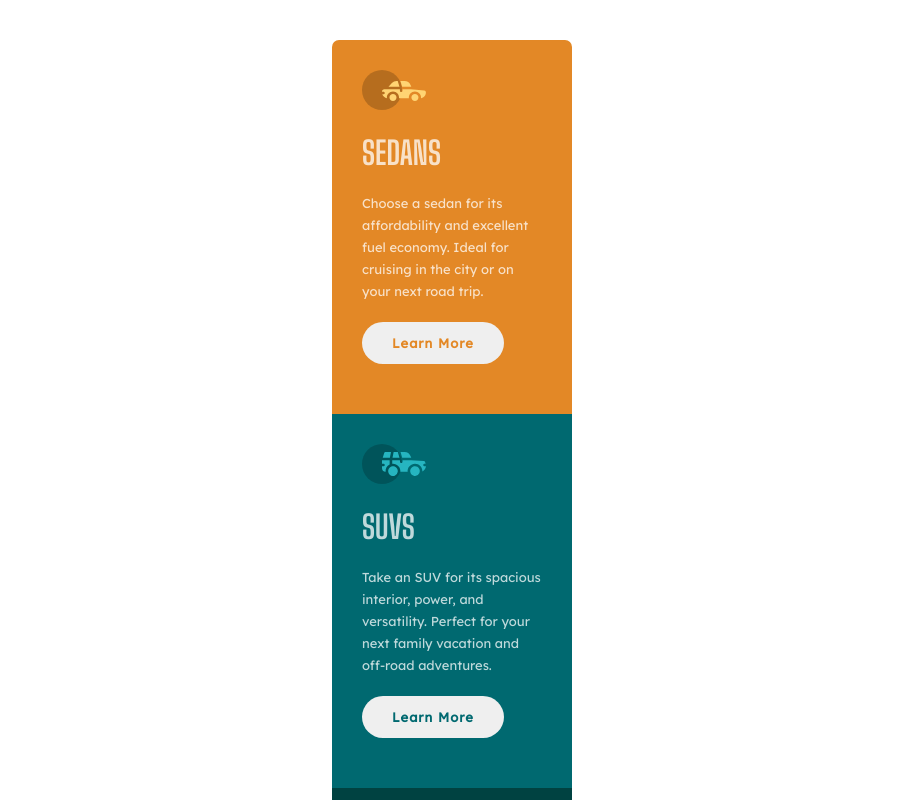
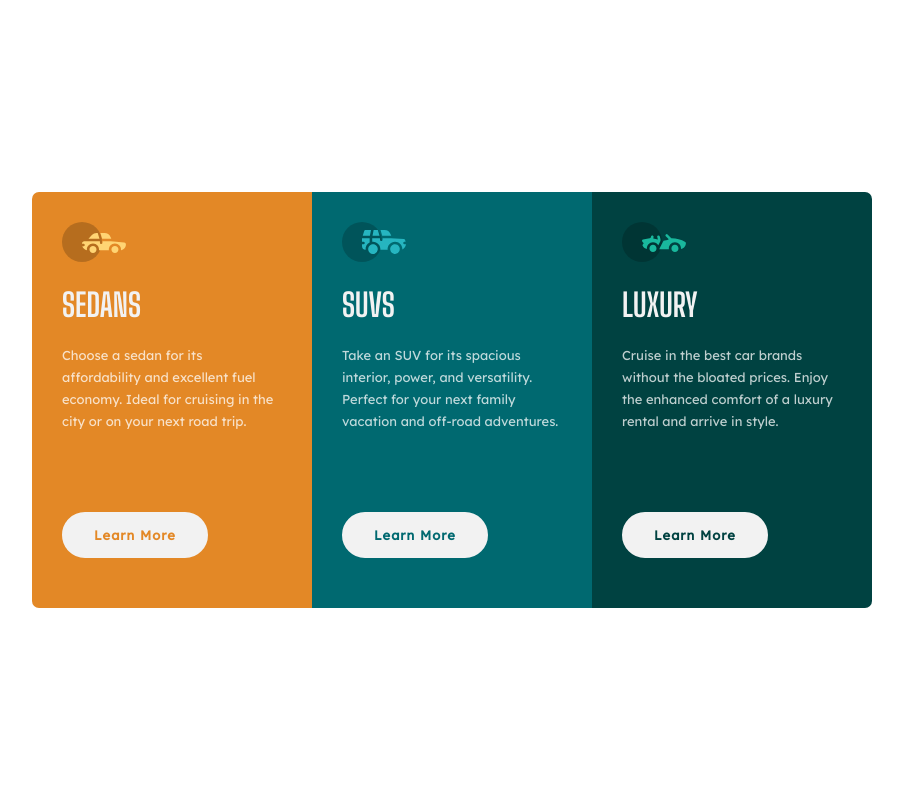
Before and after one commit to dombrga/three-column-preview, a plain HTML site: page index.html in a window 1280 px wide. Shown: the top 800 px of the page, without its empty margins (188-1091 px from the left). Drawn offline with Linux system fonts and the light colour scheme.

Commit message:
Update for larger screen.

```diff
--- a/style.css
+++ b/style.css
@@ -17,7 +17,7 @@ body {
 /* typography */
 
 h1 {
-  color: hsla(0, 0%, 100%, 0.75);
+  color: hsl(0, 0%, 95%);
   font-family: 'Big Shoulders Display', cursive;
   text-transform: uppercase;
   margin-bottom: 20px;
@@ -32,7 +32,14 @@ h1 {
   margin-bottom: 20px;
 }
 
-button { letter-spacing: 1px;}
+button {
+  letter-spacing: 1px;
+  font-weight: 700;
+}
+
+.c1 button { color: hsl(31, 77%, 52%); }
+.c2 button { color: hsl(184, 100%, 22%); }
+.c3 button { color: hsl(179, 100%, 13%); }
 
 /* others */
 
@@ -45,10 +52,13 @@ main {
 
 .c1, .c2, .c3 {
   /* height: 300px; */
-  width: 240px;
+  /* width: 240px; */
+  width: 280px;
 
   margin: 0 auto;
   padding: 30px 30px;
+
+  /* overflow: hidden; */
 }
 
 .c1 {
@@ -66,37 +76,25 @@ main {
 img { margin-bottom: 20px; }
 
 button {
-  font-weight: 700;
+  background-color: hsl(0, 0%, 95%);
+  border: 2px solid hsl(0, 0%, 95%);
+  border-radius: 50px;
+
   padding: 10px 30px;
-  border: none;
-  border-radius: 50px;
 }
 
-.c1 button { color: hsl(31, 77%, 52%); }
-.c2 button { color: hsl(184, 100%, 22%); }
-.c3 button { color: hsl(179, 100%, 13%); }
-
 button:hover {
+  color: hsl(0, 0%, 95%);
   cursor: pointer;
 }
 
-.c1 button:hover {
-  color: white;
-  background-color: hsl(31, 77%, 52%);
-  border: 2px solid white;
+.c1 button:hover { background-color: hsl(31, 77%, 52%); }
+.c2 button:hover { background-color: hsl(184, 100%, 22%); }
+.c3 button:hover { background-color: hsl(179, 100%, 13%); }
+
+p {
+  /* display: inline-block; */
 }
-.c2 button:hover {
-  color: white;
-  background-color: hsl(184, 100%, 22%);
-  border: 2px solid white;
-}
-.c3 button:hover {
-  color: white;
-  background-color: hsl(179, 100%, 13%);
-  border: 2px solid white;
-}
-
-
 
 
 @media (max-width: 280px) {
@@ -104,8 +102,47 @@ button:hover {
 }
 
 
-@media (min-width: 376px) {
+@media (min-width: 800px) {
+  body { height: 100vh; }
   main {
+    /* height: 100vh; */
+    height: 100%;
+    margin: 0 auto;
+  }
 
+  .card {
+    width: 100%;
+    height: 100%;
+    display: flex;
+    justify-content: center;
+    align-items: center;
   }
+
+
+
+  .c1, .c2, .c3 {
+    margin: 0;
+    /* height: 00px; */
+    /* max-width: 280px; */
+  }
+  /* .c1 { margin-left: auto; }
+  .c3 { margin-right: auto; } */
+
+
+  .c1 {
+    background-color: hsl(31, 77%, 52%);
+    border-radius: 7px 0 0 7px;
+  }
+
+  .c3 {
+    background-color: hsl(179, 100%, 13%);
+    border-radius: 0 7px 7px 0;
+  }
+
+
+
+  .c1 p, .c2 p, .c3 p {
+    margin-bottom: 80px;
+  }
+
 }
```
